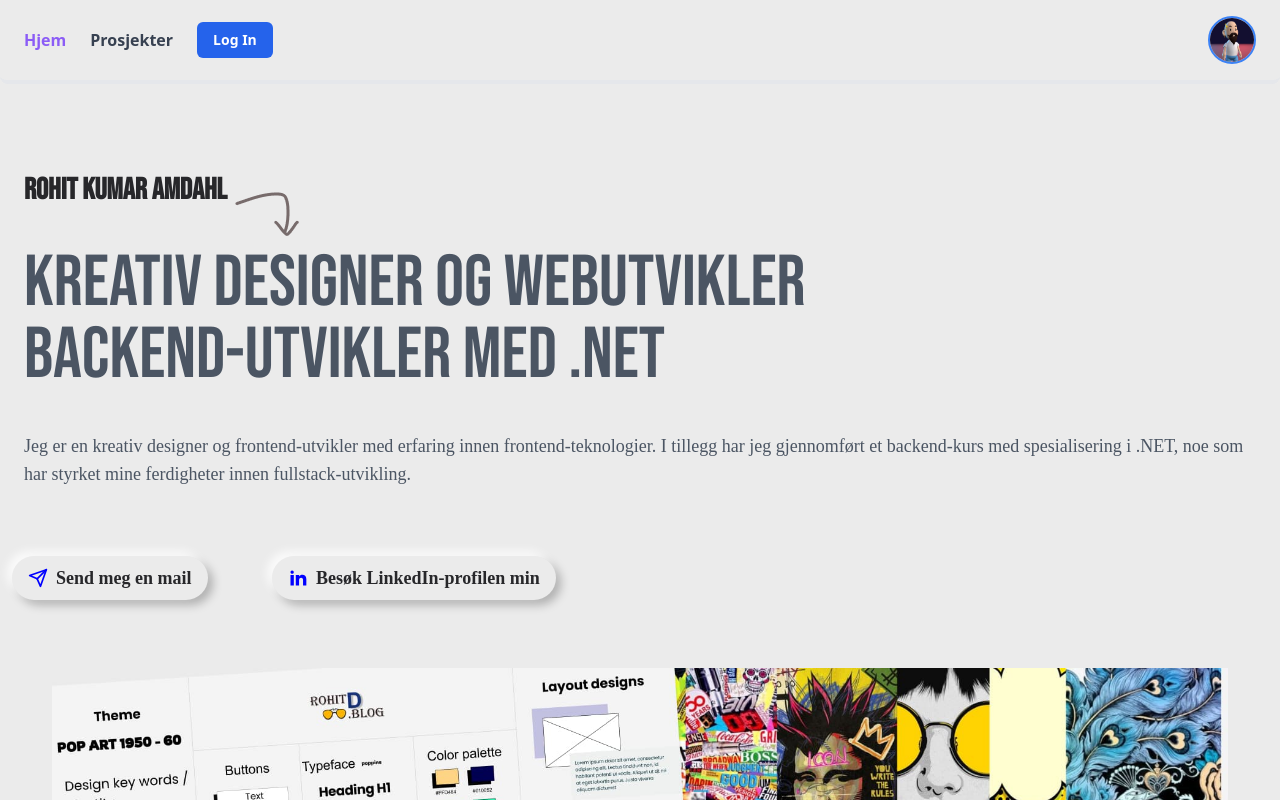
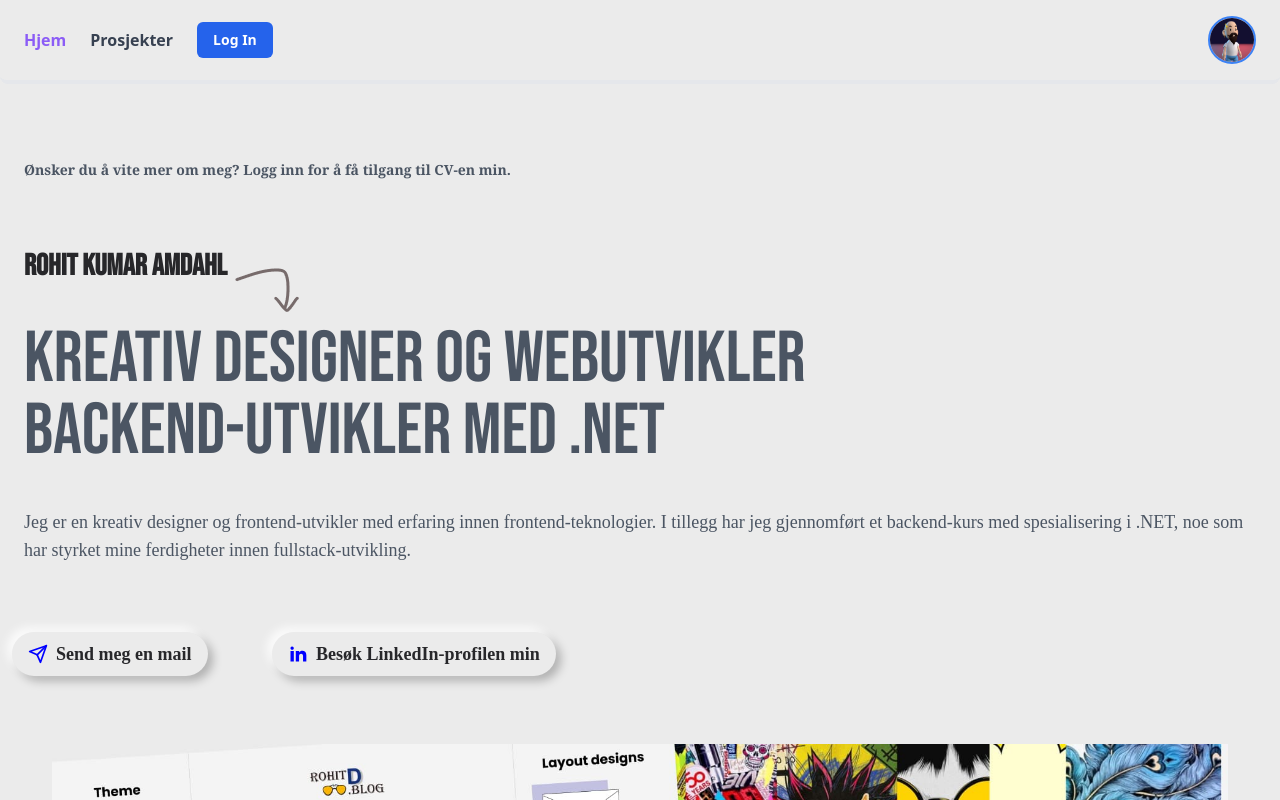
Before and after one commit to MaaRadha/work, a React (Vite) app: page / in a window 1280 px wide. Shown: the top 800 px of the page. Built offline with nearby package versions, Linux system fonts and the light colour scheme; no server answers; a web font is replaced by a local one.

Commit message:
added CV

```diff
--- a/src/components/home/Home.jsx
+++ b/src/components/home/Home.jsx
@@ -1,11 +1,13 @@
 import { FiSend } from "react-icons/fi";
 import arrow from "../../assets/icons/arrow.png";
+import myCV from "../../assets/cv.pdf";
 import { motion } from "motion/react";
 import HomeSection2 from "./HomeSection";
 import { RiLinkedinFill } from "react-icons/ri";
 import collage from "../../assets/colmin.jpg";
 import figma from "../../assets/icons/figma.png";
 import { useAuth0 } from "@auth0/auth0-react";
+import { div } from "motion/react-client";
 const Home = () => {
   const { user } = useAuth0();
   return (
@@ -13,11 +15,30 @@ const Home = () => {
       <section>
         <div className="text-gray-600">
           <div className="max-w-7xl p-3">
-            <div className="text-center font-serif text-2xl font-bold text-gray-600 p-3">
-              {user && (
-                <p>
-                  Hei og velkommen til min portfolio -{" "}
-                  <span className="text-violet-700">{user.name}</span>
+            <div className=" font-serif text-xl font-bold text-gray-600 p-3">
+              {user ? (
+                <>
+                  <p>
+                    Hei og velkommen til min portfolio -{" "}
+                    <span className="bg-gradient-to-r from-red-500 via-yellow-500 via-green-500 via-blue-500 to-purple-500 text-transparent bg-clip-text">
+                      {user.name}
+                    </span>
+                  </p>
+                  <a
+                    href={myCV}
+                    download="My_CV.pdf"
+                    target="_blank"
+                    rel="noopener noreferrer"
+                    className="text-blue-800 hover:underline"
+                  >
+                    Last ned min CV
+                  </a>
+                </>
+              ) : (
+                // If user is not logged in
+                <p className="py-7 text-sm">
+                  Ønsker du å vite mer om meg? Logg inn for å få tilgang til
+                  CV-en min.
                 </p>
               )}
             </div>
```
Also changed, not shown: 2 other files (tests, documents, lock files or other folders).
